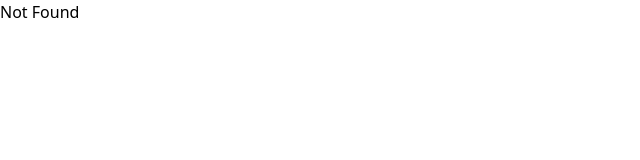
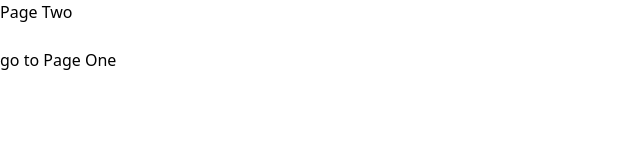
Before and after one commit to brettvniekerk/vqrt, a React (Vite) app: page /page-two in a window 1280 px wide. Shown: the top 160 px of the page, without its empty margins (0-640 px from the left). Built offline with nearby package versions, Linux system fonts and the light colour scheme; a web font is replaced by a local one.

Commit message:
feat: add mapped routing and generic page names

```diff
--- a/package.json
+++ b/package.json
@@ -1,7 +1,7 @@
 {
   "name": "very-quick-react-template",
-  "version": "1.0.0",
-  "license": "GNU GPLv3",
+  "version": "1.0.1",
+  "license": "GPL-3.0-or-later",
   "type": "module",
   "scripts": {
     "dev": "vite --port 3000",
--- a/src/Navigation.tsx
+++ b/src/Navigation.tsx
@@ -1,14 +1,27 @@
 import React, { Suspense } from "react";
 import { BrowserRouter, Routes, Route } from "react-router-dom";
 import Transition from "./pages/Transition";
-import { Dashboard, About, NotFound } from "./PageLoader";
+import { PageOne, PageTwo, NotFound } from "./PageLoader";
+import { AppRoutes } from "./types/app";
+
+const ROUTES: AppRoutes = [
+  {
+    path: "/",
+    element: <PageOne />
+  },
+  {
+    path: "/page-two",
+    element: <PageTwo />
+  }
+];
 
 const Navigation: React.FC = () => (
   <BrowserRouter>
     <Suspense fallback={<Transition />}>
       <Routes>
-        <Route path="/" element={<Dashboard />} />
-        <Route path="/about" element={<About />} />
+        {ROUTES.map(({ path, element, props }) => (
+          <Route path={path} element={element} {...props} />
+        ))}
 
         <Route path="*" element={<NotFound />} />
       </Routes>
--- a/src/PageLoader.ts
+++ b/src/PageLoader.ts
@@ -1,5 +1,5 @@
 import { lazy } from "react";
 
-export const Dashboard = lazy(() => import("./pages/Dashboard"));
-export const About = lazy(() => import("./pages/About"));
+export const PageOne = lazy(() => import("./pages/PageOne"));
+export const PageTwo = lazy(() => import("./pages/PageTwo"));
 export const NotFound = lazy(() => import("./pages/NotFound"));
--- a/src/pages/Dashboard.tsx
+++ b/src/pages/PageOne.tsx
@@ -2,12 +2,12 @@ import React from "react";
 import { PageLayout } from "../components";
 import { Link } from "react-router-dom";
 
-const Dashboard: React.FC = () => (
+const PageOne: React.FC = () => (
   <PageLayout>
-    <h1>Dashboard</h1>
+    <h1>Page One</h1>
     <br />
-    <Link to="/about">go to About</Link>
+    <Link to="/page-two">go to Page Two</Link>
   </PageLayout>
 );
 
-export default Dashboard;
+export default PageOne;
--- a/src/pages/About.tsx
+++ b/src/pages/PageTwo.tsx
@@ -2,12 +2,12 @@ import React from "react";
 import { PageLayout } from "../components";
 import { Link } from "react-router-dom";
 
-const About: React.FC = () => (
+const PageTwo: React.FC = () => (
   <PageLayout>
-    <h1>About</h1>
+    <h1>Page Two</h1>
     <br />
-    <Link to="/">go to Dashboard</Link>
+    <Link to="/">go to Page One</Link>
   </PageLayout>
 );
 
-export default About;
+export default PageTwo;
--- /dev/null
+++ b/src/types/app.ts
@@ -0,0 +1,9 @@
+import { ReactNode } from "react";
+import { RouteProps } from "react-router-dom";
+
+export type AppRoute = {
+  path: `/${string}`;
+  element: ReactNode;
+  props?: RouteProps;
+};
+export type AppRoutes = AppRoute[];
```
